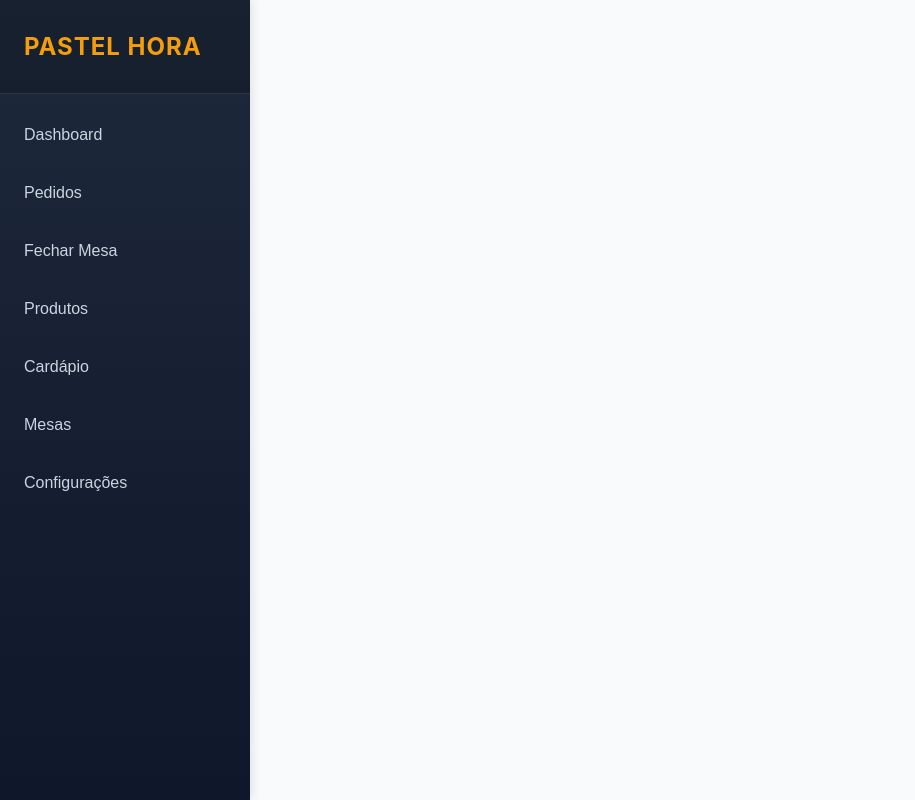
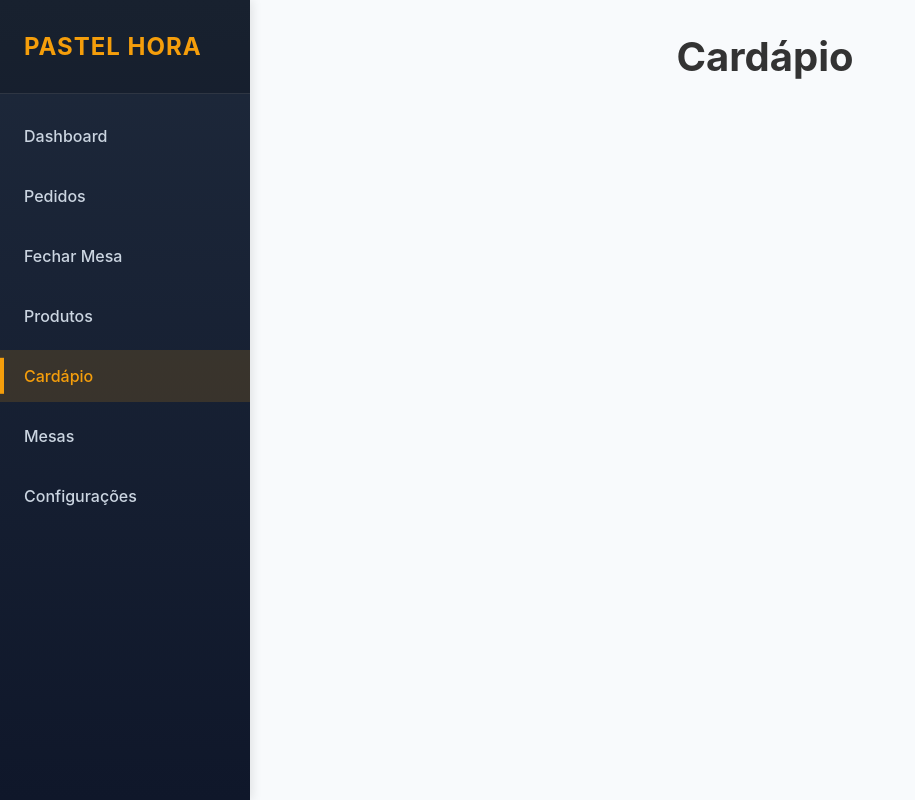
Before and after one commit to Mateus-castro95/cardapio-digital, a Nuxt app: page /cardapio in a window 1280 px wide. Shown: the whole page, without its empty margins (0-915 px from the left). Built offline with nearby package versions, Linux system fonts and the light colour scheme.

Commit message:
feat: criadas páginas de navegação e configurado sidebar com rotas

```diff
--- a/app/components/SideBar.vue
+++ b/app/components/SideBar.vue
@@ -8,40 +8,34 @@
 
     <!-- Menu de navegação principal do sistema -->
     <nav class="sidebar-nav">
-      <!-- Botão: Página inicial com visão geral do sistema -->
-      <button class="nav-button">
+
+      <NuxtLink to="/" class="nav-button">
         Dashboard
-      </button>
+      </NuxtLink>
 
-      <!-- Botão: Gerenciamento de pedidos ativos -->
-      <button class="nav-button">
+      <NuxtLink to="/pedidos" class="nav-button">
         Pedidos
-      </button>
+      </NuxtLink>
 
-      <!-- Botão: Finalização e fechamento de contas de mesas -->
-      <button class="nav-button">
+      <NuxtLink to="/fechar-mesa" class="nav-button">
         Fechar Mesa
-      </button>
+      </NuxtLink>
 
-      <!-- Botão: Cadastro e gerenciamento de produtos -->
-      <button class="nav-button">
+      <NuxtLink to="/produtos" class="nav-button">
         Produtos
-      </button>
+      </NuxtLink>
 
-      <!-- Botão: Visualização e edição do cardápio digital -->
-      <button class="nav-button">
+      <NuxtLink to="/cardapio" class="nav-button">
         Cardápio
-      </button>
+      </NuxtLink>
 
-      <!-- Botão: Gerenciamento de mesas do estabelecimento -->
-      <button class="nav-button">
+      <NuxtLink to="/mesas" class="nav-button">
         Mesas
-      </button>
+      </NuxtLink>
 
-      <!-- Botão: Configurações gerais do sistema -->
-      <button class="nav-button">
+      <NuxtLink to="/configuracoes" class="nav-button">
         Configurações
-      </button>
+      </NuxtLink>
     </nav>
   </aside>
 </template>
@@ -87,6 +81,7 @@
 }
 
 .nav-button {
+  display: block;
   width: 100%;
   padding: 1rem 1.5rem;
   background: transparent;
@@ -95,6 +90,7 @@
   font-size: 1rem;
   font-weight: 500;
   text-align: left;
+  text-decoration: none;
   cursor: pointer;
   transition: all 0.3s ease;
   position: relative;
@@ -124,4 +120,13 @@
 .nav-button:active {
   transform: scale(0.98);
 }
+
+.nav-button.router-link-active {
+  background: rgba(245, 158, 11, 0.15);
+  color: #f59e0b;
+}
+
+.nav-button.router-link-active::before {
+  height: 70%;
+}
 </style>
--- /dev/null
+++ b/app/pages/cardapio.vue
@@ -0,0 +1,25 @@
+<template>
+  <!-- Página de gerenciamento do cardápio -->
+  <div class="container">
+    <h1>Cardápio</h1>
+  </div>
+</template>
+
+<script setup lang="ts">
+// Página de cardápio
+</script>
+
+<style scoped>
+.container {
+  max-width: 1200px;
+  margin: 0 auto;
+  padding: 2rem;
+  text-align: center;
+}
+
+h1 {
+  font-size: 2.5rem;
+  color: #333;
+  margin-bottom: 1rem;
+}
+</style>
--- /dev/null
+++ b/app/pages/configuracoes.vue
@@ -0,0 +1,25 @@
+<template>
+  <!-- Página de configurações do sistema -->
+  <div class="container">
+    <h1>Configurações</h1>
+  </div>
+</template>
+
+<script setup lang="ts">
+// Página de configurações
+</script>
+
+<style scoped>
+.container {
+  max-width: 1200px;
+  margin: 0 auto;
+  padding: 2rem;
+  text-align: center;
+}
+
+h1 {
+  font-size: 2.5rem;
+  color: #333;
+  margin-bottom: 1rem;
+}
+</style>
--- /dev/null
+++ b/app/pages/fechar-mesa.vue
@@ -0,0 +1,25 @@
+<template>
+  <!-- Página para fechar mesa -->
+  <div class="container">
+    <h1>Fechar Mesa</h1>
+  </div>
+</template>
+
+<script setup lang="ts">
+// Página fechar mesa
+</script>
+
+<style scoped>
+.container {
+  max-width: 1200px;
+  margin: 0 auto;
+  padding: 2rem;
+  text-align: center;
+}
+
+h1 {
+  font-size: 2.5rem;
+  color: #333;
+  margin-bottom: 1rem;
+}
+</style>
--- a/app/pages/index.vue
+++ b/app/pages/index.vue
@@ -1,8 +1,7 @@
 <template>
   <!-- Página inicial do cardápio digital -->
   <div class="container">
-    <h1>Cardápio Digital</h1>
-    <p>Bem-vindo ao seu cardápio digital!</p>
+    <h1>Dashboard</h1>
   </div>
 </template>
 
--- /dev/null
+++ b/app/pages/mesas.vue
@@ -0,0 +1,25 @@
+<template>
+  <!-- Página de gerenciamento de mesas -->
+  <div class="container">
+    <h1>Mesas</h1>
+  </div>
+</template>
+
+<script setup lang="ts">
+// Página de mesas
+</script>
+
+<style scoped>
+.container {
+  max-width: 1200px;
+  margin: 0 auto;
+  padding: 2rem;
+  text-align: center;
+}
+
+h1 {
+  font-size: 2.5rem;
+  color: #333;
+  margin-bottom: 1rem;
+}
+</style>
--- /dev/null
+++ b/app/pages/pedidos.vue
@@ -0,0 +1,25 @@
+<template>
+  <!-- Página de gerenciamento de pedidos -->
+  <div class="container">
+    <h1>Pedidos</h1>
+  </div>
+</template>
+
+<script setup lang="ts">
+// Página de pedidos
+</script>
+
+<style scoped>
+.container {
+  max-width: 1200px;
+  margin: 0 auto;
+  padding: 2rem;
+  text-align: center;
+}
+
+h1 {
+  font-size: 2.5rem;
+  color: #333;
+  margin-bottom: 1rem;
+}
+</style>
--- /dev/null
+++ b/app/pages/produtos.vue
@@ -0,0 +1,25 @@
+<template>
+  <!-- Página de gerenciamento de produtos -->
+  <div class="container">
+    <h1>Produtos</h1>
+  </div>
+</template>
+
+<script setup lang="ts">
+// Página de produtos
+</script>
+
+<style scoped>
+.container {
+  max-width: 1200px;
+  margin: 0 auto;
+  padding: 2rem;
+  text-align: center;
+}
+
+h1 {
+  font-size: 2.5rem;
+  color: #333;
+  margin-bottom: 1rem;
+}
+</style>
```
